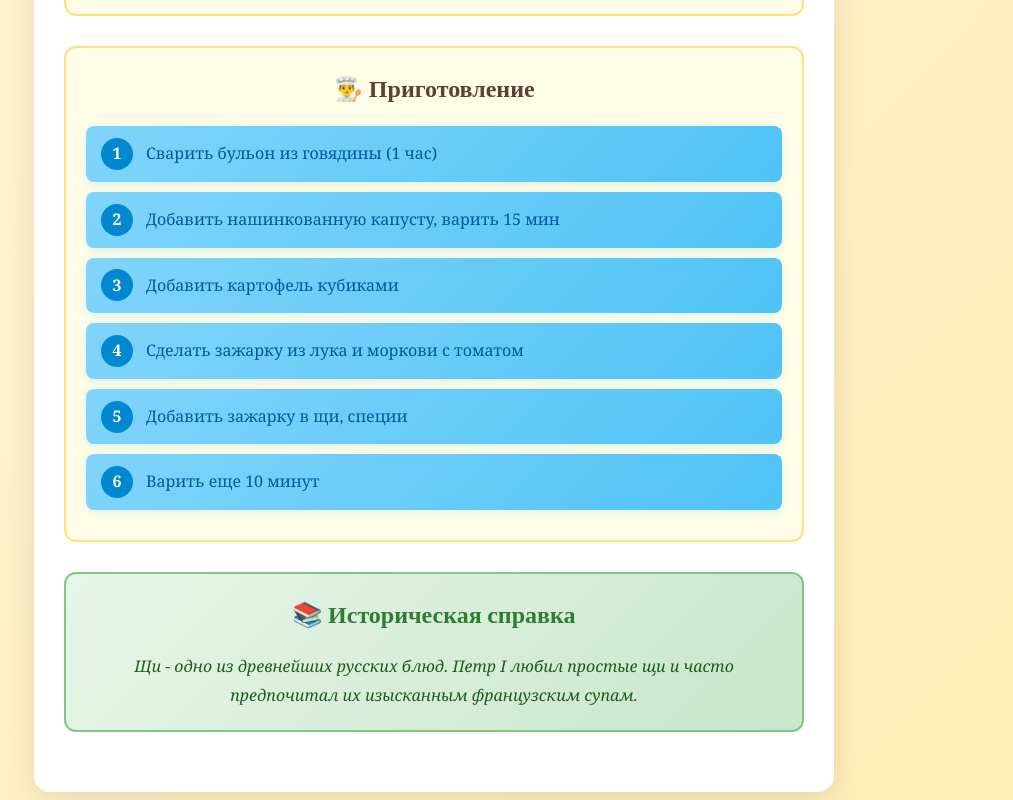
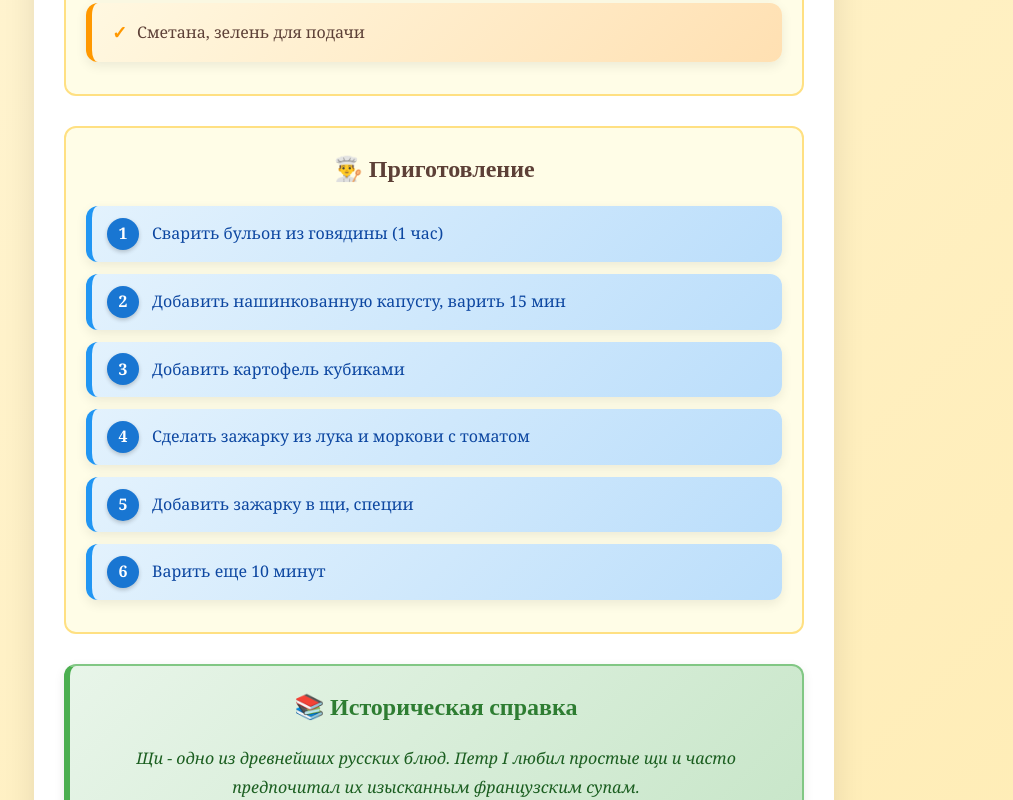
Before and after one commit to svideoproekt-ship-it/russka-kuhnya-9551, a React (Vite) app: page /recipe/1 in a window 1280 px wide. Shown: the part 1260-2060 px from the top of the page, without its empty margins (206-1219 px from the left). Built offline with nearby package versions, Linux system fonts and the light colour scheme; a web font is replaced by a local one.

Commit message:
Style ingredients and steps as cards

```diff
--- a/src/styles/RecipePage.css
+++ b/src/styles/RecipePage.css
@@ -215,3 +215,87 @@
     font-size: 14px;
   }
 }
+/* --- СТИЛИЗАЦИЯ ИНГРЕДИЕНТОВ И ШАГОВ ПОД КАРТОЧКИ --- */
+
+/* Убираем стандартные маркеры списка */
+.recipe-section ul,
+.recipe-section ol {
+  list-style: none;
+  padding: 0;
+  margin: 0;
+}
+
+/* Стили для ИНГРЕДИЕНТОВ (как карточки) */
+.recipe-section ul li {
+  background: linear-gradient(135deg, #fff8e1 0%, #ffe0b2 100%); /* Теплый желто-оранжевый */
+  color: #5d4037; /* Темно-коричневый текст */
+  padding: 15px 20px;
+  margin-bottom: 12px;
+  border-radius: 12px; /* Закругленные углы как у карточек */
+  box-shadow: 0 4px 12px rgba(0,0,0,0.08); /* Мягкая тень */
+  display: flex;
+  align-items: center;
+  gap: 10px;
+  font-weight: 500;
+  border-left: 6px solid #ff9800; /* Оранжевая полоска слева */
+  transition: transform 0.2s;
+}
+
+.recipe-section ul li:hover {
+  transform: translateX(5px); /* Легкая анимация при наведении */
+}
+
+/* Галочка перед ингредиентом */
+.recipe-section ul li::before {
+  content: '✓';
+  color: #ff9800;
+  font-weight: bold;
+  font-size: 18px;
+}
+
+/* Стили для ШАГОВ ПРИГОТОВЛЕНИЯ (тоже как карточки) */
+.recipe-section ol {
+  counter-reset: step-counter;
+}
+
+.recipe-section ol li {
+  counter-increment: step-counter;
+  background: linear-gradient(135deg, #e3f2fd 0%, #bbdefb 100%); /* Голубой фон */
+  color: #0d47a1; /* Темно-синий текст */
+  padding: 15px 20px 15px 60px; /* Отступ слева для цифры */
+  margin-bottom: 12px;
+  border-radius: 12px;
+  box-shadow: 0 4px 12px rgba(0,0,0,0.08);
+  position: relative;
+  font-weight: 500;
+  border-left: 6px solid #2196f3; /* Синяя полоска слева */
+}
+
+/* Кружочек с номером шага */
+.recipe-section ol li::before {
+  content: counter(step-counter);
+  position: absolute;
+  left: 15px;
+  top: 50%;
+  transform: translateY(-50%);
+  background: #1976d2;
+  color: white;
+  width: 32px;
+  height: 32px;
+  border-radius: 50%;
+  display: flex;
+  align-items: center;
+  justify-content: center;
+  font-weight: bold;
+  font-size: 16px;
+  box-shadow: 0 2px 4px rgba(0,0,0,0.2);
+}
+
+/* Историческая справка - тоже карточкой */
+.history-section {
+  background: linear-gradient(135deg, #e8f5e9 0%, #c8e6c9 100%);
+  border-radius: 12px;
+  padding: 20px;
+  border-left: 6px solid #4caf50;
+  box-shadow: 0 4px 12px rgba(0,0,0,0.08);
+}
```
